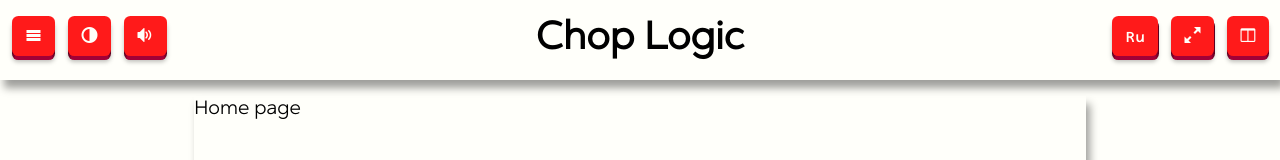
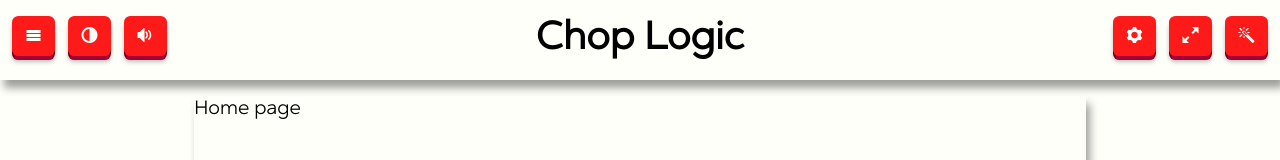
Before and after one commit to SavouryGin/chop_logic, a React app: page / in a window 1280 px wide. Shown: the top 160 px of the page. Built offline with nearby package versions, Linux system fonts and the light colour scheme.

Commit message:
bug-2: change the sidebar icon

```diff
--- a/src/components/header/right-panel.tsx
+++ b/src/components/header/right-panel.tsx
@@ -49,7 +49,7 @@ function RightHeaderPanel(): React.ReactElement {
 
   return (
     <>
-      <Button onClick={onClickSettingButton} icon={isSettingOpened ? Icon.Russian : Icon.English} title='Settings' />
+      <Button onClick={onClickSettingButton} icon={isSettingOpened ? Icon.Cancel : Icon.Settings} title='Settings' />
       <Button onClick={onClickFullScreenButton} icon={isFullScreen ? Icon.Shrink : Icon.Enlarge} title='Full screen' />
       <Button onClick={onClickSidebarButton} icon={isSidebarOpened ? Icon.Right : Icon.Sidebar} title='Sidebar' />
     </>
--- a/src/enums/icon.ts
+++ b/src/enums/icon.ts
@@ -15,7 +15,7 @@ export enum Icon {
   LightMode = 'chop-icon__sun',
   DarkMode = 'chop-icon__contrast',
   Cancel = 'chop-icon__cross',
-  Sidebar = 'chop-icon__columns',
+  Sidebar = 'chop-icon__magic-wand',
   Telegram = 'chop-icon__telegram',
   Github = 'chop-icon__github',
   Mail = 'chop-icon__mail4',
--- a/src/styles/colors.scss
+++ b/src/styles/colors.scss
@@ -17,5 +17,5 @@ $dark-weak-accent-color: hsl(88, 60%, 50%);
 $dark-strong-accent-color: hsl(140, 100%, 57%);
 $dark-box-shadow: 0.25rem 0.5rem 0.5rem hsl(167, 27%, 72%);
 $dark-button-shadow: 0.125rem 0.25rem 0.25rem hsl(167, 27%, 72%);
-$dark-text-shadow: 0.125rem 0.25rem 0.25rem hsl(88, 60%, 50%);
+$dark-text-shadow: 0.125rem 0.25rem 0.25rem hsl(194, 73%, 65%);
 $dark-outline: hsl(88, 60%, 50%) dashed 0.125rem;
```
